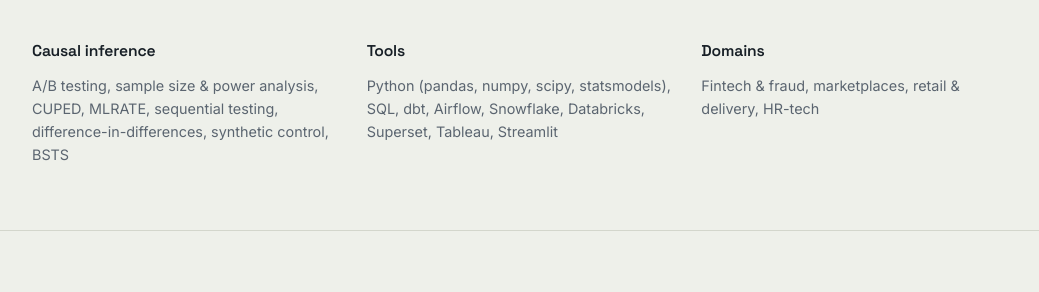
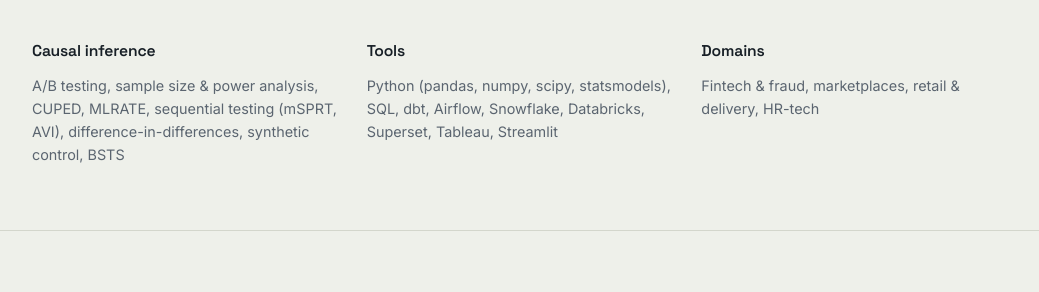
Before and after one commit to TyMerrit/tymerrit.github.io, a Jekyll site: the page built from about.html, in a window 1280 px wide and 900 px high, scrolled down 1870 px. Shown: the part 183-475 px from the top of the window, without its empty margins (120-1159 px from the left). Built offline with Jekyll 4.4.1, drawn with Linux system fonts in a browser that asks for light colours.

Commit message:
Restore mSPRT and AVI in skills
Co-Authored-By: Claude Opus 5.5 <noreply@anthropic.com>

```diff
--- a/about.html
+++ b/about.html
@@ -149,7 +149,7 @@ permalink: /about/
     <div class="skills-grid">
       <div class="skill-group">
         <h3>Causal inference</h3>
-        <p>A/B testing, sample size &amp; power analysis, CUPED, MLRATE, sequential testing, difference-in-differences, synthetic control, BSTS</p>
+        <p>A/B testing, sample size &amp; power analysis, CUPED, MLRATE, sequential testing (mSPRT, AVI), difference-in-differences, synthetic control, BSTS</p>
       </div>
       <div class="skill-group">
         <h3>Tools</h3>
```
